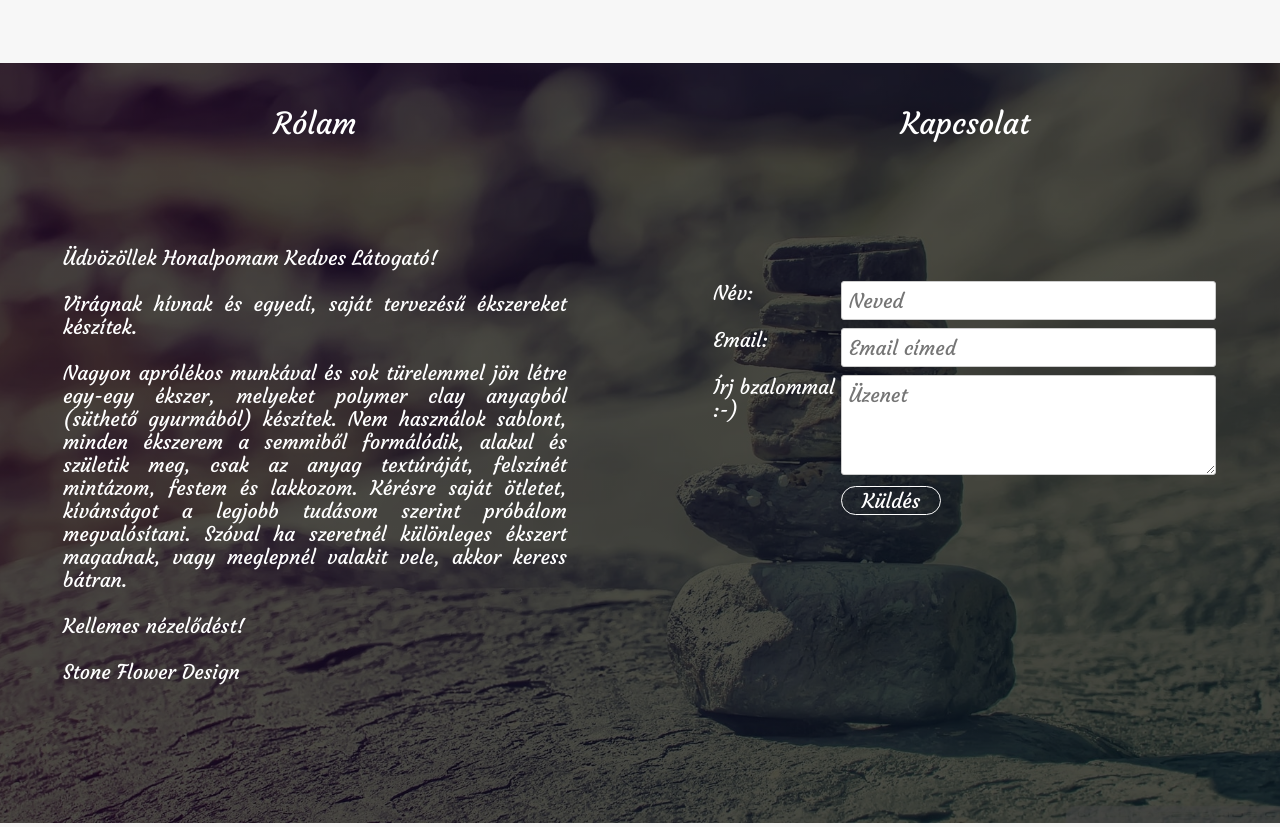
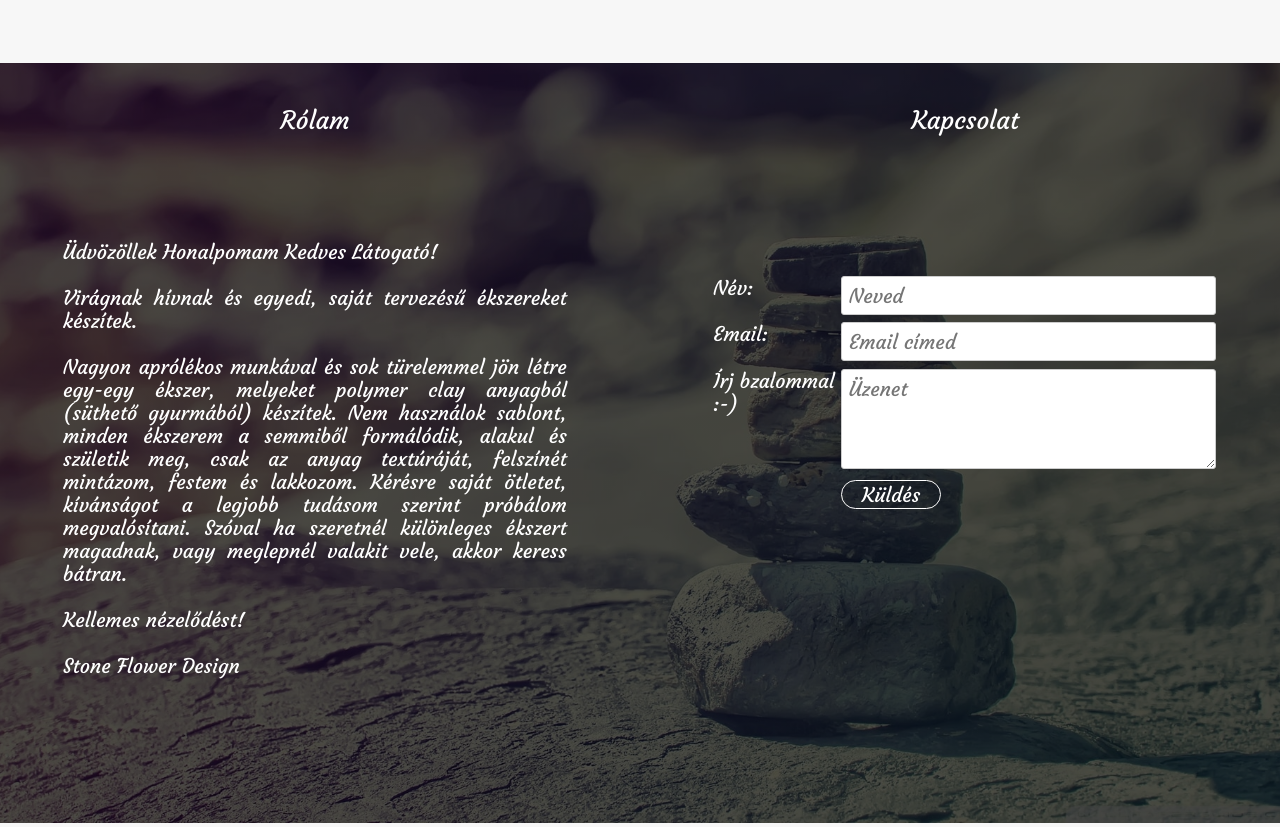
Before and after one commit to nimrodors/flower-site, a plain HTML site: page index.html in a window 1280 px wide. Shown: the part 1348-2175 px from the top of the page. Drawn offline with nearby package versions, Linux system fonts and the light colour scheme; a script that the page names is missing; files whose address does not match are found by name.

Commit message:
Az about me szöveget és az about me title font-size 25pxre állítottam. Az about me text és a label font-size - okat 20pxre álítottam

```diff
--- a/index.html
+++ b/index.html
@@ -128,7 +128,7 @@
 
     <section class="about__me">
         <div class="col span-1-of-2 about__me-first-column">
-            <h2 class="about__me-title">Rólam</h2>
+            <p class="about__me-title">Rólam</p>
             <div class="row about__me-content">
                 <p class="about__me-text">
                     Üdvözöllek Honalpomam Kedves Látogató!<br><br>
@@ -145,7 +145,7 @@
             </div>
         </div>
         <div class="col span-1-of-2 about__me-second-column">
-            <h2 class="about__me-title">Kapcsolat</h2>
+            <p class="about__me-title">Kapcsolat</p>
             <div class="row">
                 <form method="post" act ion="#" class="contact-form">
                     <div class="row">
--- a/resources/css/newCss.css
+++ b/resources/css/newCss.css
@@ -244,9 +244,9 @@ img {
 }
 
 .about__me-title {
+    font-size: 25px;
     color: white;
     text-align: center;
-    font-weight: 100;
     margin: 10px 0;
     margin-top: 5%;
 }
@@ -254,6 +254,7 @@ img {
 .about__me-text {
     color: white;
     text-align: justify;
+    font-size: 20px;
 }
 
 /*-------------------------------------------------------------*/
@@ -270,6 +271,7 @@ img {
 
 label {
     color: white;
+    font-size: 20px;
 }
 
 input[type=text],
```
